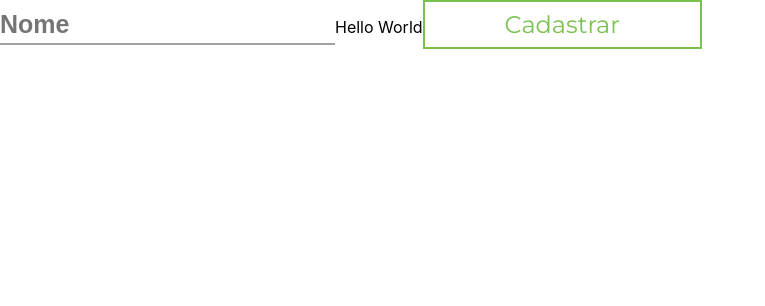
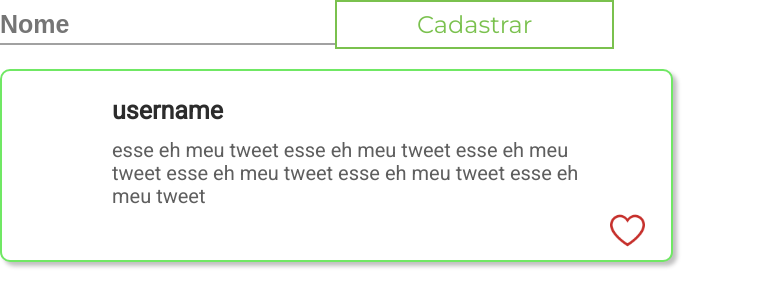
Before and after one commit to HackathonOrc/hackathonTime5, a React (Create React App) app in the folder app/: page / in a window 1280 px wide. Shown: the top 306 px of the page, without its empty margins (0-765 px from the left). Built offline with nearby package versions, Linux system fonts and the light colour scheme.

Commit message:
postcard component added

```diff
--- a/app/src/App.tsx
+++ b/app/src/App.tsx
@@ -1,8 +1,10 @@
 import Button from "./components/button/Button";
 import Input from "./components/input/Input";
 import { useState } from 'react';
+import PostCard from './components/postcard/Postcard';
 
 function App() {
+  var like = false; //variável que definirá se o coração do like será preenchido ou não
 
   const [input, setInput] = useState("");
 
@@ -13,8 +15,8 @@ function App() {
   return (
     <div>
       <Input value={input} label="Nome" onChange={e => setInput(e.target.value)} />
-      Hello World
-      <Button onClick={Teste}>Cadastrar</Button>
+      <Button onClick={Teste}>Cadastrar</Button><br/><br/>
+      <PostCard titulo="username" texto="esse eh meu tweet esse eh meu tweet esse eh meu tweet esse eh meu tweet esse eh meu tweet esse eh meu tweet" isFilled={like}></PostCard>
     </div>
   );
 }
--- /dev/null
+++ b/app/src/components/postcard/Postcard.tsx
@@ -0,0 +1,40 @@
+import { useState } from 'react';
+import './postcard.css';
+
+type PostcardProps = {
+  /**titulo do card (username)*/
+  titulo: string;
+  /**conteudo do post*/
+  texto: string;
+  /**preenchimento do coração do like*/
+  isFilled: boolean;
+}
+
+
+function PostCard ({titulo, texto, isFilled}:PostcardProps){
+
+  var image;
+  const [fill, setFill] = useState(isFilled);
+
+  if (fill===true) {
+    image = "./images/liked.png";
+  }
+  else {
+    image = "./images/unliked.png";
+  }
+
+
+
+  return(
+    <div className="postcard">
+      <div className="titulo">{titulo}</div>
+      <div className="texto">{texto}</div>
+      <div className="cardbotton">
+        <img className="like" src={image} onClick={()=>{setFill(!fill)}} alt="Like Button"/>
+      </div>
+    </div>
+  )
+
+}
+
+export default PostCard;
--- /dev/null
+++ b/app/src/components/postcard/postcard.css
@@ -0,0 +1,67 @@
+@import url('https://fonts.googleapis.com/css2?family=Roboto&display=swap');
+
+.titulo{
+  width: 144px;
+  height: 33px;
+  padding-left: 110px;
+  padding-top: 25px;
+
+  font-family: 'Roboto', sans-serif;
+  font-style: normal;
+  font-weight: bold;
+  font-size: 25px;
+  line-height: 29px;
+
+  color: #2C2C2C;
+
+}
+
+.texto {
+  width: 491px;
+  height: 74px;
+  padding-left: 110px;
+  padding-top: 10px;
+
+  font-family: 'Roboto', sans-serif;
+  font-style: normal;
+  font-weight: 500;
+  font-size: 20px;
+  line-height: 23px;
+
+  color: #5E5E5E;
+
+  max-width: 610px;
+}
+
+.postcard {
+  width: 673px;
+  height: 193px;
+
+
+  background: #FFFFFF;
+  border: 2px solid #70E864;
+  box-sizing: border-box;
+  box-shadow: 4px 4px 4px rgba(0, 0, 0, 0.25);
+  border-radius: 10px;
+
+  display: grid;
+
+}
+
+.cardbotton{
+  width: 35px;
+  height: 35px;
+  padding-left: 608px;
+  padding-bottom: 30px;
+}
+
+.like{
+  width: 35px;
+  height: 35px;
+  justify-content: space-between;
+
+}
+
+.like:hover{
+  cursor: pointer;
+}
```
Also changed, not shown: app/public/images/liked.png (added), app/public/images/unliked.png (added).
